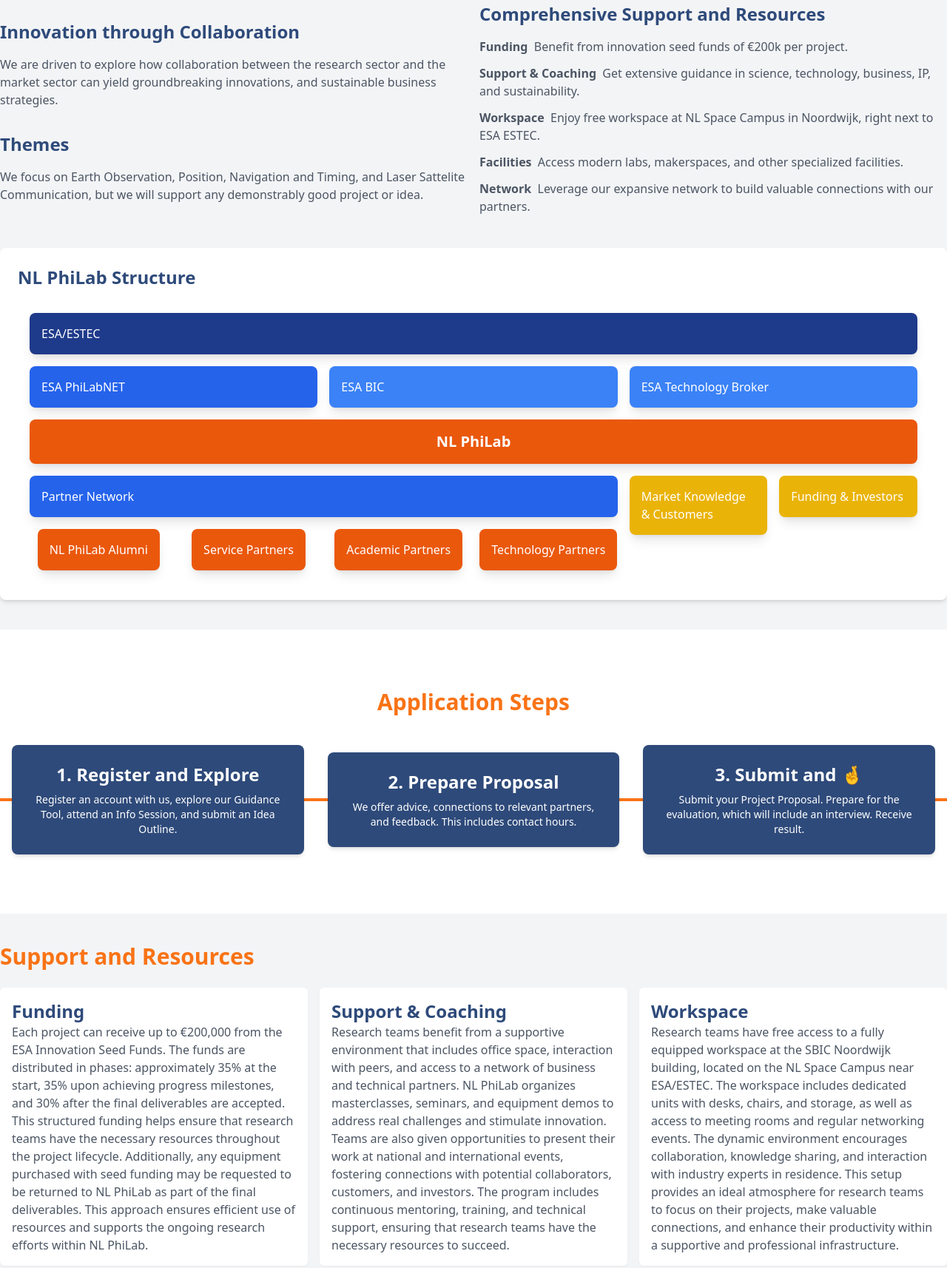
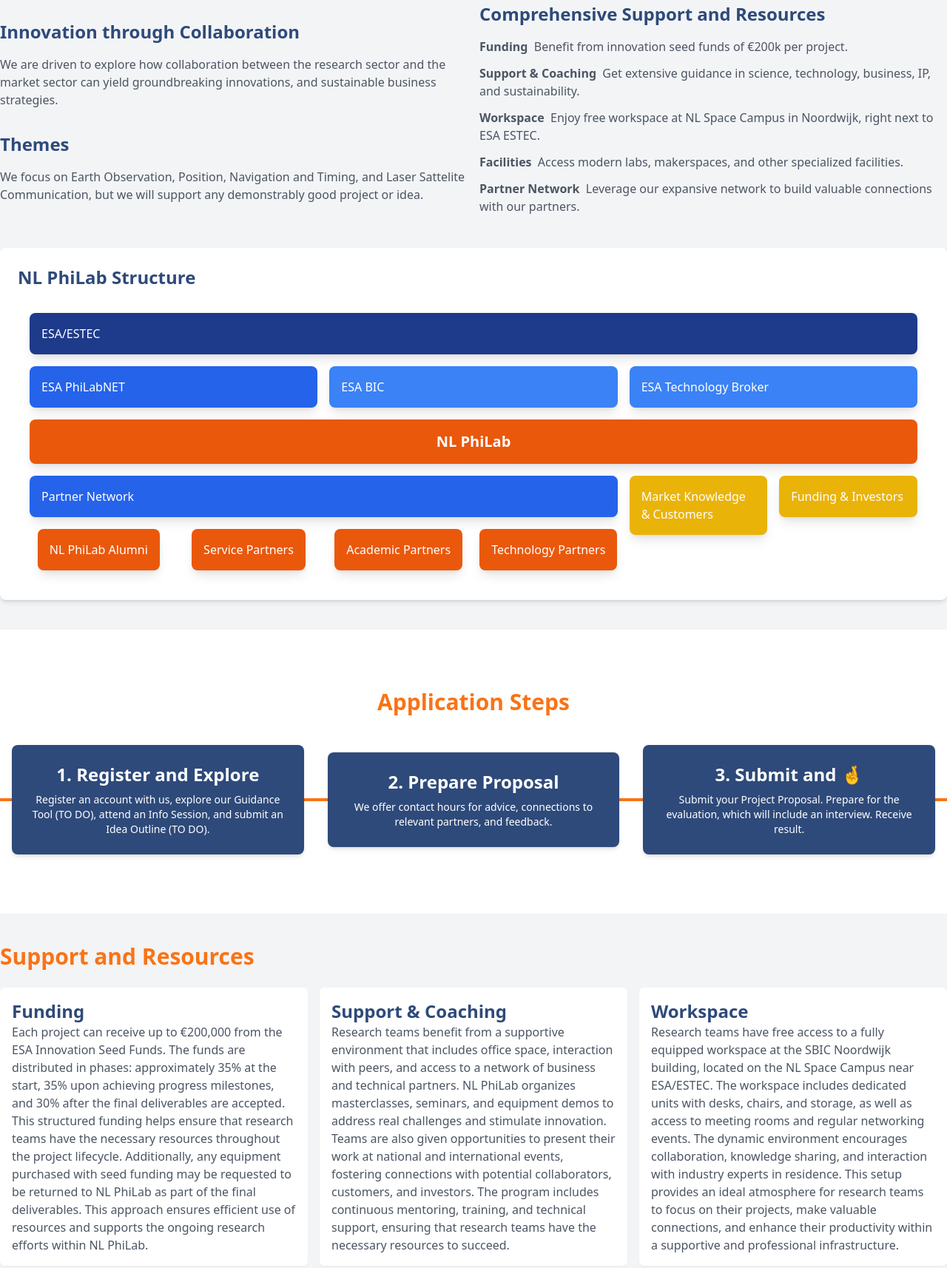
Before and after one commit to siarw/demolab, a plain HTML site: page index.html in a window 1280 px wide. Shown: the part 597-2311 px from the top of the page at 74% size. Drawn offline with Linux system fonts and the light colour scheme; a web font is replaced by a local one.

Commit message:
update deployment with latest files from main

```diff
--- a/index.html
+++ b/index.html
@@ -140,7 +140,7 @@
             <p class="mb-3 leading-normal text-gray-600">
               <strong
                 ><a class="hover:text-orange-500" , href="#network"
-                  >Network</a
+                  >Partner Network</a
                 ></strong
               >&nbsp; Leverage our expansive network to build valuable
               connections with our partners.
@@ -247,8 +247,8 @@
           >
             <div class="mb-2 text-2xl font-bold">1. Register and Explore</div>
             <p class="text-center text-sm">
-              Register an account with us, explore our Guidance Tool, attend an
-              Info Session, and submit an Idea Outline.
+              Register an account with us, explore our Guidance Tool (TO DO),
+              attend an Info Session, and submit an Idea Outline (TO DO).
             </p>
           </div>
 
@@ -258,8 +258,8 @@
           >
             <div class="mb-2 text-2xl font-bold">2. Prepare Proposal</div>
             <p class="text-center text-sm">
-              We offer advice, connections to relevant partners, and feedback.
-              This includes contact hours.
+              We offer contact hours for advice, connections to relevant
+              partners, and feedback.
             </p>
           </div>
 
@@ -747,7 +747,7 @@
           </h3>
           <p class="text-gray-600">
             For detailed information on the evaluation criteria, please refer to
-            the Documentation.
+            the Documentation (TO DO).
           </p>
         </div>
 
```
Also changed, not shown: dist/output.css.
